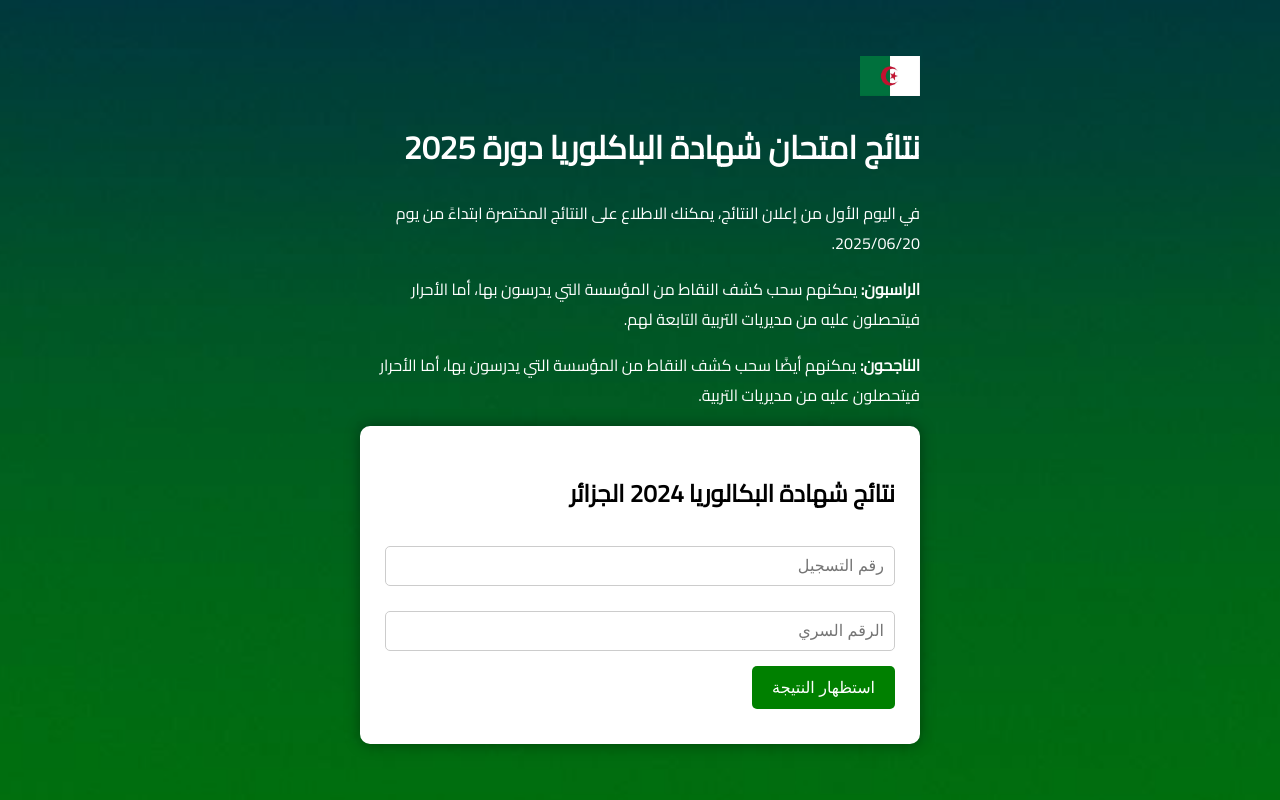
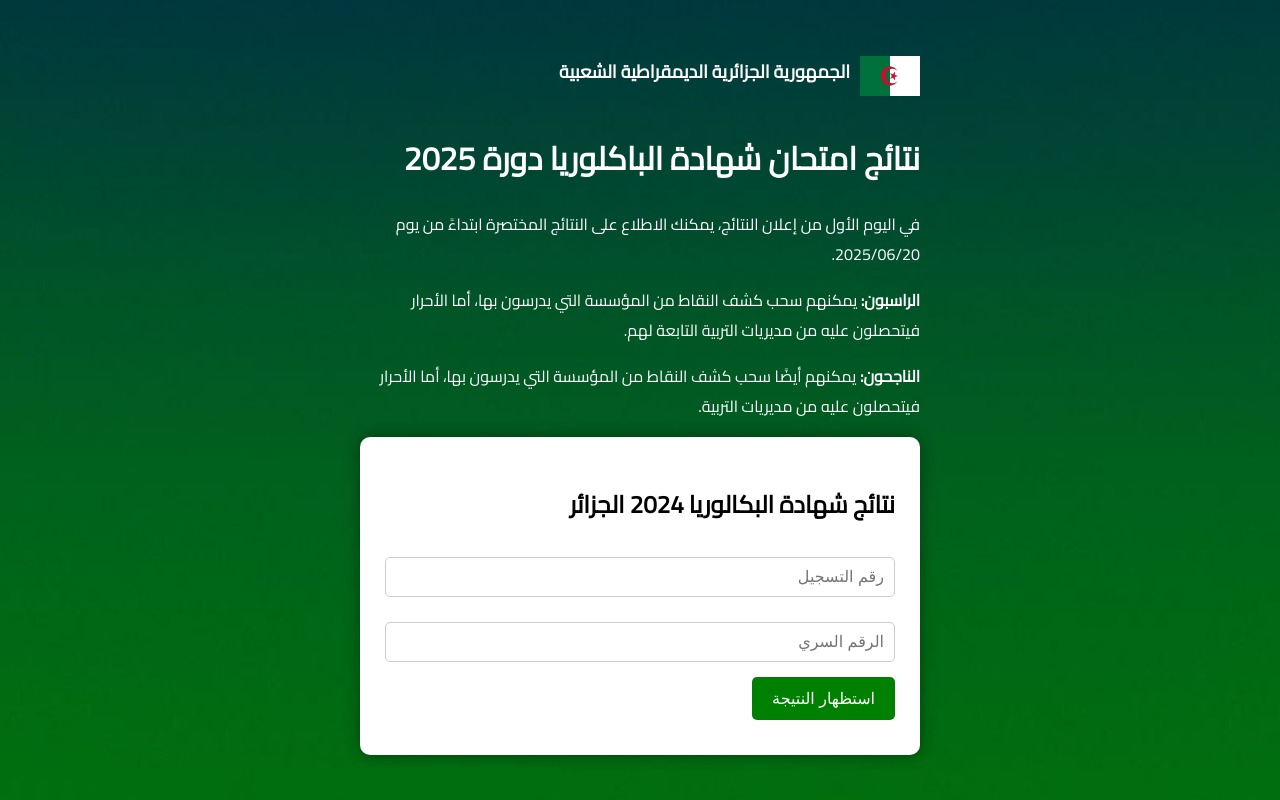
Before and after one commit to toababachir/bac2025, a plain HTML site: page index.html in a window 1280 px wide. Drawn offline with Linux system fonts and the light colour scheme.

Commit message:
Update index.html

```diff
--- a/index.html
+++ b/index.html
@@ -143,7 +143,7 @@
 <div class="header-box">
     <div class="row-content">
         <img src="images/OIP (5).webp" alt="علم الجزائر">
-          <h3 الجمهورية الجزائرية الديمقراطية الشعبية</h3>
+          <h3> الجمهورية الجزائرية الديمقراطية الشعبية</h3>
     </div>
 </div>
 
```
